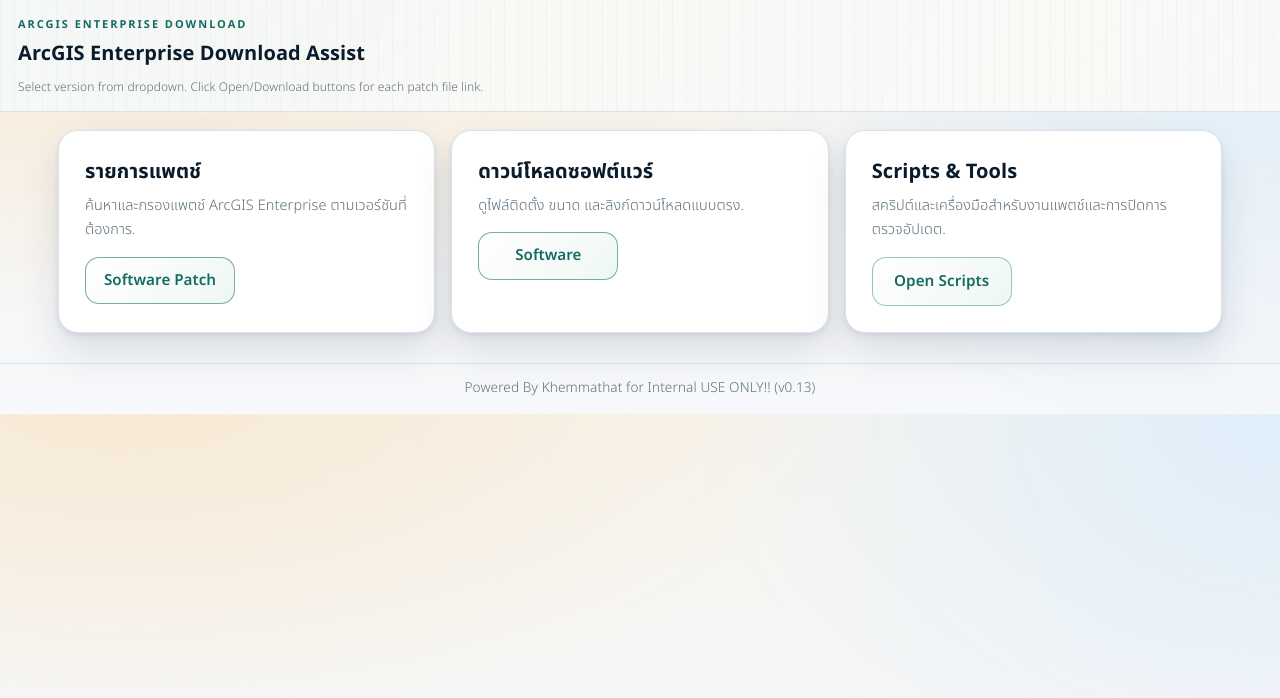
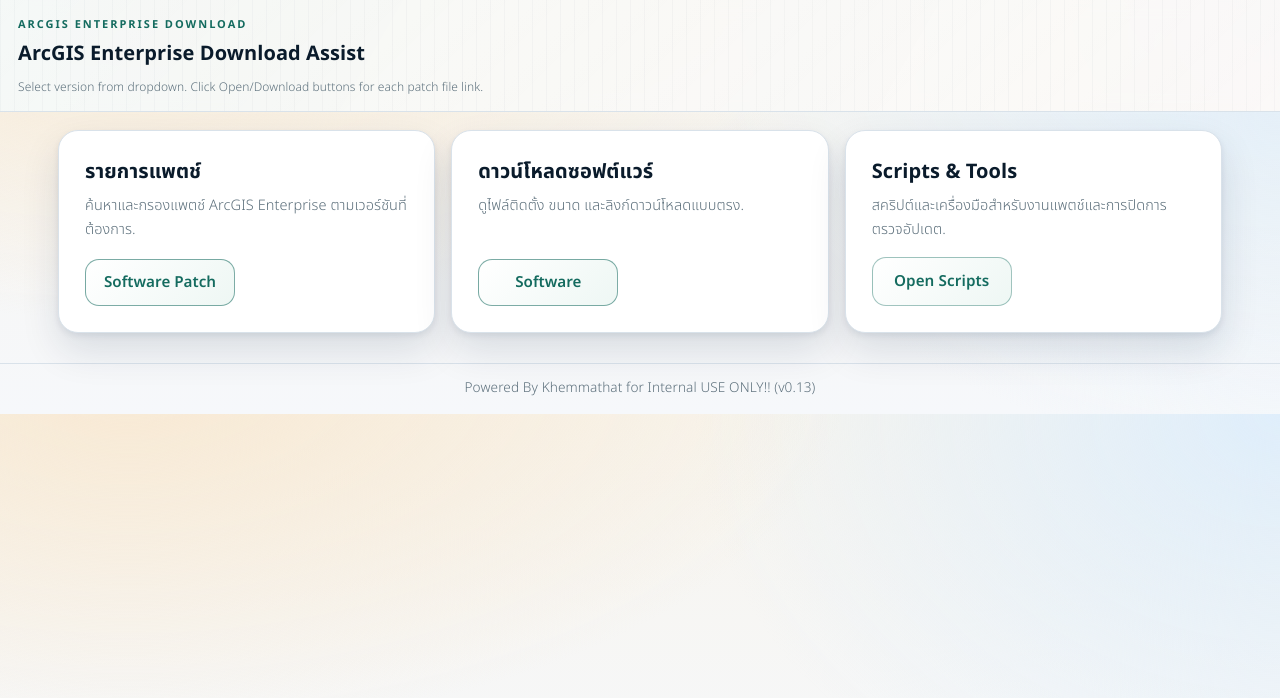
Before and after one commit to tongkhemmathat-dot/ESRI-Patch-list, a plain HTML site: page index.html in a window 1280 px wide. Drawn offline with Linux system fonts and the light colour scheme.

Commit message:
Enhance menu card layout by adding flex properties and adjusting menu actions spacing

```diff
--- a/assets/styles.css
+++ b/assets/styles.css
@@ -138,7 +138,15 @@
   .patch-filters{display:flex;flex-wrap:wrap;gap:10px;align-items:center;flex:1 1 auto}
   .view-software .patch-filters,.view-menu .patch-filters{display:none}
   .menu-wrap{display:grid;grid-template-columns:repeat(3,minmax(0,1fr));gap:16px}
-  .menu-card{border:1px solid var(--border);border-radius:20px;background:var(--panel);box-shadow:var(--shadow);padding:22px}
+  .menu-card{
+    border:1px solid var(--border);
+    border-radius:20px;
+    background:var(--panel);
+    box-shadow:var(--shadow);
+    padding:22px;
+    display:flex;
+    flex-direction:column;
+  }
   .main-menu-card{padding:26px}
   .main-menu-card .menu-title{font-size:20px}
   .main-menu-card .menu-sub{font-size:14.5px;line-height:1.7}
@@ -155,7 +163,12 @@
     color:var(--text-secondary);
     font-weight:500;
   }
-  .menu-actions{display:flex;flex-wrap:wrap;gap:12px}
+  .menu-actions{
+    display:flex;
+    flex-wrap:wrap;
+    gap:12px;
+    margin-top:auto;
+  }
   .menu-actions .btn{
     padding:12px 18px;
     min-width:140px;
```
